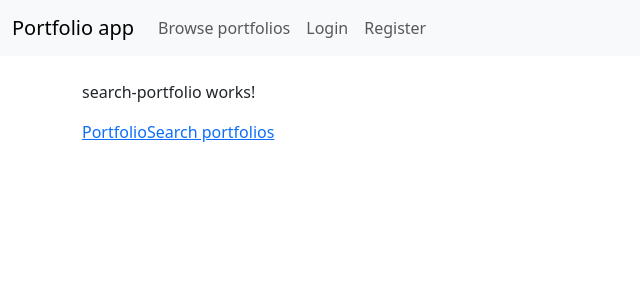
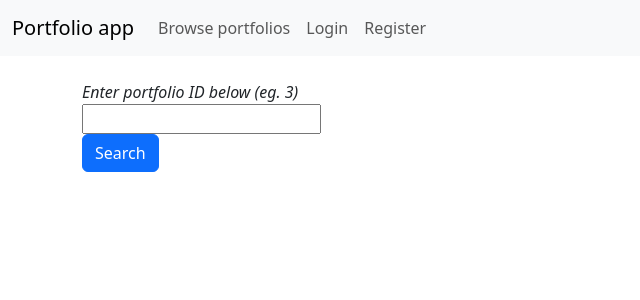
Before and after one commit to pkoeiman-q/pascal-azure-study-angular, an Angular app: page /search-portfolio in a window 1280 px wide. Shown: the top 300 px of the page, without its empty margins (0-640 px from the left). Built offline with nearby package versions, Linux system fonts and the light colour scheme.

Commit message:
Add routing for search page + search functionality

```diff
--- a/src/app/app.config.ts
+++ b/src/app/app.config.ts
@@ -1,11 +1,11 @@
 import { ApplicationConfig, importProvidersFrom } from '@angular/core';
 import { HttpClientModule } from '@angular/common/http';
-import { provideRouter } from '@angular/router';
+import { provideRouter, withComponentInputBinding } from '@angular/router';
 
 import { routes } from './app.routes';
 import { provideClientHydration } from '@angular/platform-browser';
 import { NgbModule } from '@ng-bootstrap/ng-bootstrap';
 
 export const appConfig: ApplicationConfig = {
-  providers: [provideRouter(routes), provideClientHydration(), importProvidersFrom(HttpClientModule), NgbModule]
+  providers: [provideRouter(routes, withComponentInputBinding()), provideClientHydration(), importProvidersFrom(HttpClientModule), NgbModule]
 };
--- a/src/app/app.routes.ts
+++ b/src/app/app.routes.ts
@@ -3,6 +3,6 @@ import { SearchPortfolioComponent } from './components/routes/search-portfolio/s
 import { PortfolioComponent } from './components/routes/portfolio-view/portfolio/portfolio.component';
 
 export const routes: Routes = [
-  { path: 'portfolio', component: PortfolioComponent },
+  { path: 'portfolio/:id', component: PortfolioComponent },
   { path: 'search-portfolio', component: SearchPortfolioComponent },
 ];
--- a/src/app/components/routes/portfolio-view/portfolio/portfolio.component.html
+++ b/src/app/components/routes/portfolio-view/portfolio/portfolio.component.html
@@ -9,7 +9,4 @@
     </div>
     <app-work-experience *ngFor="let exp of portfolio.experiences" [workExperience]="exp"></app-work-experience>
   </div>
-
-  <a routerLink="/portfolio" routerLinkActive="active" ariaCurrentWhenActive="page">Portfolio</a>
-  <a routerLink="/search-portfolio" routerLinkActive="active" ariaCurrentWhenActive="page">Search portfolios</a>
 </div>
--- a/src/app/components/routes/portfolio-view/portfolio/portfolio.component.ts
+++ b/src/app/components/routes/portfolio-view/portfolio/portfolio.component.ts
@@ -16,13 +16,17 @@ import { RouterModule } from '@angular/router';
 })
 
 export class PortfolioComponent {
-  @Input() portfolio: Portfolio = {
+  portfolio: Portfolio = {
     experiences: [],
     id: "",
     name: "Untitled",
     portfolioId: "",
   };
   faSuitcase = faSuitcase;
+
+  @Input() set id(portfolioId: string) {
+    this.getPortfolioWithId(portfolioId);
+  }
 
   constructor(private portfolioService: PortfolioServiceService) {}
 
@@ -33,6 +37,5 @@ export class PortfolioComponent {
   }
 
   ngOnInit(): void {
-    this.getPortfolioWithId("3");
   }
 }
--- a/src/app/components/routes/search-portfolio/search-portfolio.component.html
+++ b/src/app/components/routes/search-portfolio/search-portfolio.component.html
@@ -1,5 +1,9 @@
 <div class="container">
-  <p>search-portfolio works!</p>
-  <a routerLink="/portfolio" routerLinkActive="active" ariaCurrentWhenActive="page">Portfolio</a>
-  <a routerLink="/search-portfolio" routerLinkActive="active" ariaCurrentWhenActive="page">Search portfolios</a>
+  <form [formGroup]="searchForm" (ngSubmit)="onSubmit(searchForm.value)">
+    <i>Enter portfolio ID below (eg. 3)</i>
+    <br>
+    <input id="query" type="text" formControlName="query">
+    <br>
+    <button class="btn btn-primary" type="submit">Search</button>
+  </form>
 </div>
--- a/src/app/components/routes/search-portfolio/search-portfolio.component.ts
+++ b/src/app/components/routes/search-portfolio/search-portfolio.component.ts
@@ -1,13 +1,22 @@
-import { Component } from '@angular/core';
-import { RouterModule } from '@angular/router';
+import { Component, EventEmitter, Output } from '@angular/core';
+import { Router, RouterModule } from '@angular/router';
+import { FormControl, FormGroup, ReactiveFormsModule } from '@angular/forms';
 
 @Component({
   selector: 'app-search-portfolio',
   standalone: true,
-  imports: [RouterModule],
+  imports: [RouterModule, ReactiveFormsModule],
   templateUrl: './search-portfolio.component.html',
   styleUrl: './search-portfolio.component.scss'
 })
 export class SearchPortfolioComponent {
+  searchForm = new FormGroup({
+    query: new FormControl('')
+  });
 
+  constructor(private router: Router) {}
+  onSubmit(value: any) {
+    console.log(value.query)
+    this.router.navigateByUrl(`portfolio/${value.query}`);
+  }
 }
--- a/src/app/components/shared/navbar/navbar.component.html
+++ b/src/app/components/shared/navbar/navbar.component.html
@@ -8,7 +8,7 @@
     <div class="collapse navbar-collapse" id="navbarSupportedContent">
       <ul class="navbar-nav mr-auto">
         <li class="nav-item">
-          <a class="nav-link" href="#">Browse portfolios</a>
+          <a class="nav-link" href="/search-portfolio">Browse portfolios</a>
         </li>
         <li class="nav-item">
           <a class="nav-link" href="#">Login</a>
```
Also changed, not shown: src/app/app.component.ts (line endings or trailing spaces).
